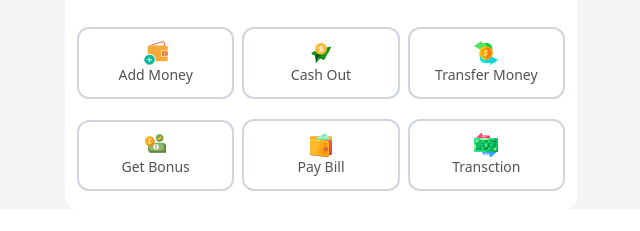
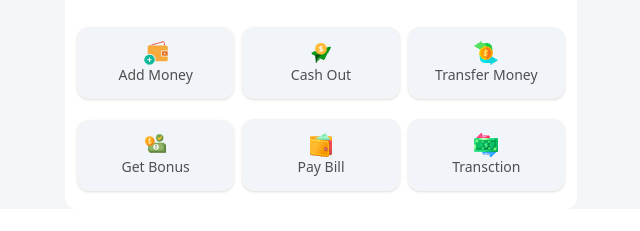
Before and after one commit to ahhridoy01/payoo-mobile-bank, a plain HTML site: page home.html in a window 1280 px wide. Shown: the part 191-422 px from the top of the page, 319-959 px from the left. Drawn offline with nearby package versions, Linux system fonts and the light colour scheme.

Commit message:
adding shadow box

```diff
--- a/home.html
+++ b/home.html
@@ -38,27 +38,27 @@
         </div>
         <!-- card -->
         <div class="min-h-[200px] grid grid-cols-3 items-center gap-2 p-3">
-            <div class="border-2 border-gray-300 text-center p-3 rounded-xl">
+            <div class="border-2 border-gray-100 text-center p-3 rounded-xl bg-slate-100 shadow-sm">
                 <img class="mx-auto" src="assets/wallet1.png" alt="">
                 <p class="text-center text-[#080808b3] text-sm">Add Money</p>
             </div>
-            <div class="border-2 border-gray-300 text-center p-3 rounded-xl">
+            <div class="border-2 border-gray-100 text-center p-3 rounded-xl bg-slate-100 shadow-sm">
                 <img class="mx-auto" src="assets/send1.png" alt="">
                 <p class="text-center text-[#080808b3] text-sm">Cash Out</p>
             </div>
-            <div class="border-2 border-gray-300 text-center p-3 rounded-xl">
+            <div class="border-2 border-gray-100 text-center p-3 rounded-xl bg-slate-100 shadow-sm">
                 <img class="mx-auto" src="assets/money1.png" alt="">
                 <p class="text-center text-[#080808b3] text-sm whitespace-nowrap">Transfer Money</p>
             </div>
-            <div class="border-2 border-gray-300 text-center p-3 rounded-xl">
+            <div class="border-2 border-gray-100 text-center p-3 rounded-xl bg-slate-100 shadow-sm">
                 <img class="mx-auto" src="assets/bonus1.png" alt="">
                 <p class="text-center text-[#080808b3] mt-1 text-sm">Get Bonus</p>
             </div>
-            <div class="border-2 border-gray-300 text-center p-3 rounded-xl">
+            <div class="border-2 border-gray-100 text-center p-3 rounded-xl bg-slate-100 shadow-sm">
                 <img class="mx-auto" src="assets/purse1.png" alt="">
                 <p class="text-center text-[#080808b3] text-sm">Pay Bill</p>
             </div>
-            <div class="border-2 border-gray-300 text-center p-3 rounded-xl">
+            <div class="border-2 border-gray-100 text-center p-3 rounded-xl bg-slate-100 shadow-sm">
                 <img class="mx-auto" src="assets/transaction1.png" alt="">
                 <p class="text-center text-[#080808b3] text-sm">Transction</p>
             </div>
```
